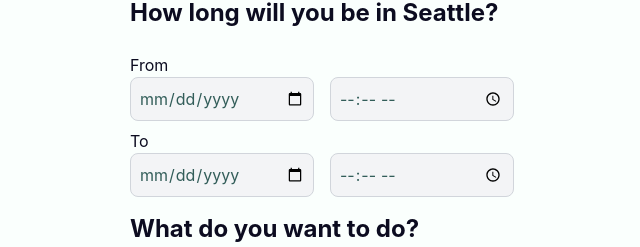
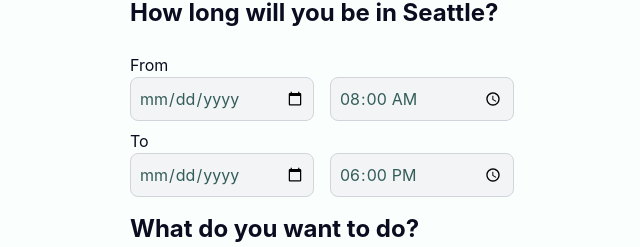
Before and after one commit to kunlizhang/wander, a React (Vite) app in the folder wander-app/: page /tripPlan in a window 1280 px wide. Shown: the part 203-450 px from the top of the page, without its empty margins (318-958 px from the left). Built offline with nearby package versions, Linux system fonts and the light colour scheme.

Commit message:
Add default times

```diff
--- a/wander-app/src/components/DateTimePicker.jsx
+++ b/wander-app/src/components/DateTimePicker.jsx
@@ -1,8 +1,13 @@
-import React, { useState } from 'react';
+import React, { useState, useEffect } from 'react';
 
-const DateTimePicker = () => {
+const DateTimePicker = ({ dateRequired = false, timeRequired = false, defaultTime = '' }) => {
   const [date, setDate] = useState('');
-  const [time, setTime] = useState('');
+  const [time, setTime] = useState(defaultTime);
+
+  // Set default time when component mounts
+  useEffect(() => {
+    setTime(defaultTime);
+  }, [defaultTime]);
 
   return (
     <div className="flex flex-row items-center gap-4 rounded-lg">
@@ -11,6 +16,7 @@ const DateTimePicker = () => {
           type="date"
           id="date"
           value={date}
+          required={dateRequired}
           onChange={(e) => setDate(e.target.value)}
           className="w-full p-2 border bg-gray-100 text-primaryGreen border-gray-300 rounded-lg focus:ring-2 focus:ring-primaryGreen focus:outline-none transition duration-200"
         />
@@ -21,6 +27,7 @@ const DateTimePicker = () => {
           type="time"
           id="time"
           value={time}
+          required={timeRequired}
           onChange={(e) => setTime(e.target.value)}
           className="w-full p-2 border bg-gray-100 text-primaryGreen border-gray-300 rounded-lg focus:ring-2 focus:ring-primaryGreen focus:outline-none transition duration-200"
         />
--- a/wander-app/src/pages/TripSpecificsPage.jsx
+++ b/wander-app/src/pages/TripSpecificsPage.jsx
@@ -23,9 +23,9 @@ function TripInitPage() {
                 <ProgressBar brightCount={3} />
                 <div className="text-2xl font-bold my-6">How long will you be in Seattle?</div>
                 <div className="text-md">From</div>
-                <DateTimePicker />
+                <DateTimePicker dateRequired={true} timeRequired={false} defaultTime="08:00"/>
                 <div className="text-md mt-2">To</div>
-                <DateTimePicker />
+                <DateTimePicker dateRequired={true} timeRequired={false} defaultTime="18:00"/>
                 <div className="text-2xl font-bold my-4">What do you want to do?</div>
                 <CustomWants />
             </div>
```
